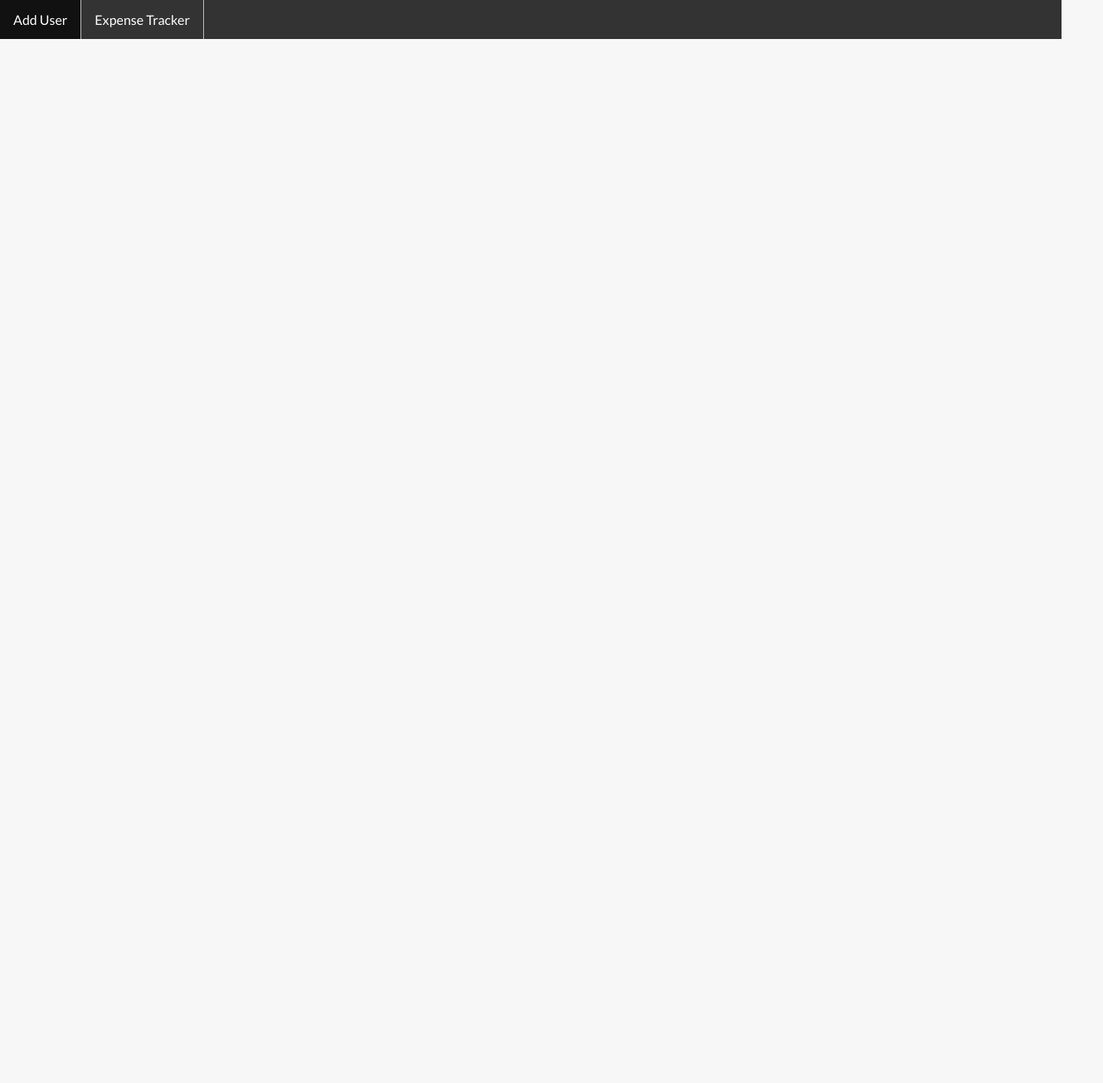
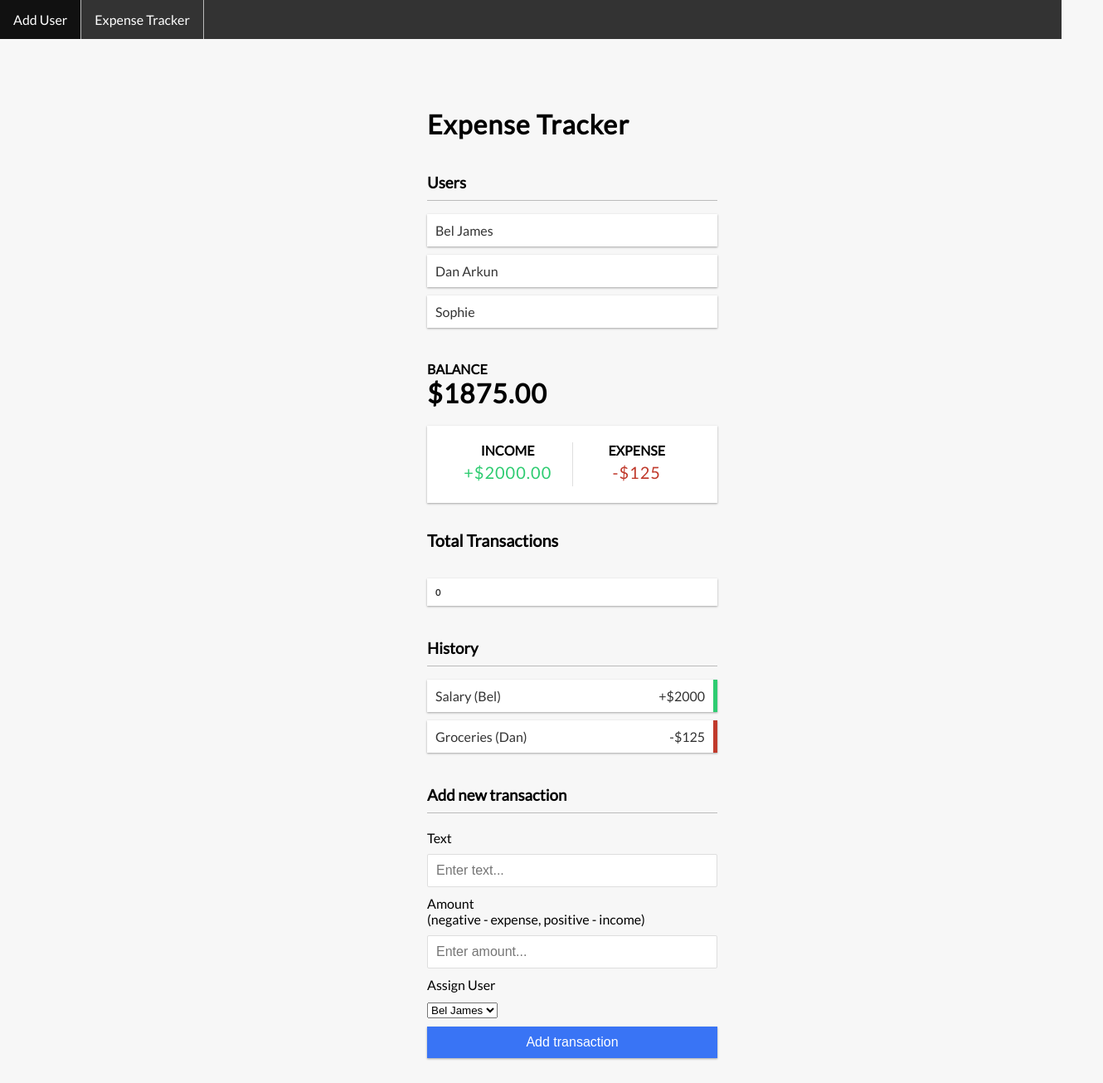
Before and after one commit to danarkun/learning-react-expenses, a React (Create React App) app: page / in a window 1280 px wide. Shown: the whole page at 83% size, 1330 px wide, since content can reach past the window. Before the commit the page ends 800 px from the top, so only its background shows below. Built offline with nearby package versions, Linux system fonts and the light colour scheme; the HTML template or start-up script is replaced by a standard one.

Commit message:
User list styling; test data

```diff
--- a/public/index.html
+++ b/public/index.html
@@ -24,20 +24,10 @@
       work correctly both with client-side routing and a non-root public URL.
       Learn how to configure a non-root public URL by running `npm run build`.
     -->
-    <title>React App</title>
+    <title>Expense Tracker</title>
   </head>
   <body>
     <noscript>You need to enable JavaScript to run this app.</noscript>
     <div id="root"></div>
-    <!--
-      This HTML file is a template.
-      If you open it directly in the browser, you will see an empty page.
-
-      You can add webfonts, meta tags, or analytics to this file.
-      The build step will place the bundled scripts into the <body> tag.
-
-      To begin the development, run `npm start` or `yarn start`.
-      To create a production bundle, use `npm run build` or `yarn build`.
-    -->
   </body>
 </html>
--- a/src/App.css
+++ b/src/App.css
@@ -129,6 +129,17 @@ input[type=text]:focus {
   margin-bottom: 40px;
 }
 
+.list option {
+  background-color: #fff;
+  box-shadow: var(--box-shadow);
+  color: #333;
+  display: flex;
+  justify-content: space-between;
+  position: relative;
+  padding: 10px;
+  margin: 10px 0;
+}
+
 .list li {
   background-color: #fff;
   box-shadow: var(--box-shadow);
--- a/src/App.js
+++ b/src/App.js
@@ -1,12 +1,12 @@
 import React from 'react';
 import { Link, Switch, BrowserRouter as Router, Route } from 'react-router-dom';
 import './App.css';
-import { AddUser } from './components/AddUser';
 import { createBrowserHistory } from 'history';
 import styled from 'styled-components'
 
 import { GlobalProvider } from './context/GlobalState';
 import { ExpenseTracker } from './components/ExpenseTracker';
+import { AddUser } from './components/AddUser';
 
 const ContentColumn = styled.div`
   top: 100px;
@@ -42,13 +42,9 @@ function App() {
           </HeaderColumn>
           <Switch>
             <ContentColumn>
+              <Route exact path="/" component={ExpenseTracker} />
               <Route path="/AddUser" component={AddUser} />
-                {/* // <AddUser /> */}
-                {/* <AddUser />
-                </Route> */}
               <Route path="/ExpenseTracker" component={ExpenseTracker} />
-                {/* <ExpenseTracker />
-                </Route>*/}
             </ContentColumn>
           </Switch>
         </Router>
--- a/src/components/AddTransaction.js
+++ b/src/components/AddTransaction.js
@@ -58,7 +58,7 @@ export const AddTransaction = () => {
                 <div className="formcontrol">
                     <label htmlFor="user">Assign User</label><br />
                     <select id="user" name="user" value={user} onChange={e => setUser(e.target.value)} required>
-                        {userList.map(user => (<User key={user.id} user={user} />))}
+                        {userList.map(user => (<User key={user.id} user={user} isList={false} />))}
                     </select>
                 </div>
                 <input type="submit" id="subButton" className="btn" value={userList.length === 0 ? "Add Atleast One User" : "Add transaction"}></input>
--- a/src/components/Balance.js
+++ b/src/components/Balance.js
@@ -8,7 +8,7 @@ const total = CalculateBalance(transactions);
 
 return (
         <>
-            <h4>Your Balance</h4>
+            <h4>Balance</h4>
             <h1 id="balance">${total}</h1>
         </>
     )
--- a/src/components/User.js
+++ b/src/components/User.js
@@ -1,6 +1,6 @@
 import React from 'react'
 
-export const User = ( {user} ) => {
+export const User = ( {user, isList} ) => {
     return (
         <option value={user.id}>{user.fname} {user.lname}</option>
     )
--- a/src/components/UserList.js
+++ b/src/components/UserList.js
@@ -9,8 +9,8 @@ export const UserList = () => {
     return (
         <>
             <h3>Users</h3>
-            <ul id="list" className="list">
-                {userList.map(user => (<User key={user.fname} user={user} />))}
+            <ul id="userList" className="list">
+                {userList.map(user => (<User key={user.id} user={user} isList={true}/>))}
             </ul>
         </>
     )
--- a/src/context/GlobalState.js
+++ b/src/context/GlobalState.js
@@ -3,21 +3,40 @@ import AppReducer from './AppReducer';
 
 // Initial state
 const initialState = {
-    transactions: [],
+    transactions: [
+        {
+            id: 321890,
+            text: "Salary",
+            amount: 2000,
+            user: "1"
+        },
+        {
+            id: 839217,
+            text: "Groceries",
+            amount: -125,
+            user: "2"
+        }
+    ],
     totalTransactions: 0,
     userList: [
-        // {
-        //     id: "1",
-        //     lname: "James",
-        //     fname: "Bel",
-        //     country: "Australia"
-        // },
-        // {
-        //     id: "2",
-        //     lname: "Arkun",
-        //     fname: "Dan",
-        //     country: "Australia"
-        // }
+        {
+            id: "1",
+            lname: "James",
+            fname: "Bel",
+            country: "Australia"
+        },
+        {
+            id: "2",
+            lname: "Arkun",
+            fname: "Dan",
+            country: "Australia"
+        },
+        {
+            id: 10251029,
+            lane: "Arkun",
+            fname: "Sophie",
+            country: "Canada"
+        }
     ]
 }
 
```
Also changed, not shown: public/manifest.json, 1 other file (tests, documents, lock files or other folders). Lines whose indentation alone changed are shown as unchanged.
